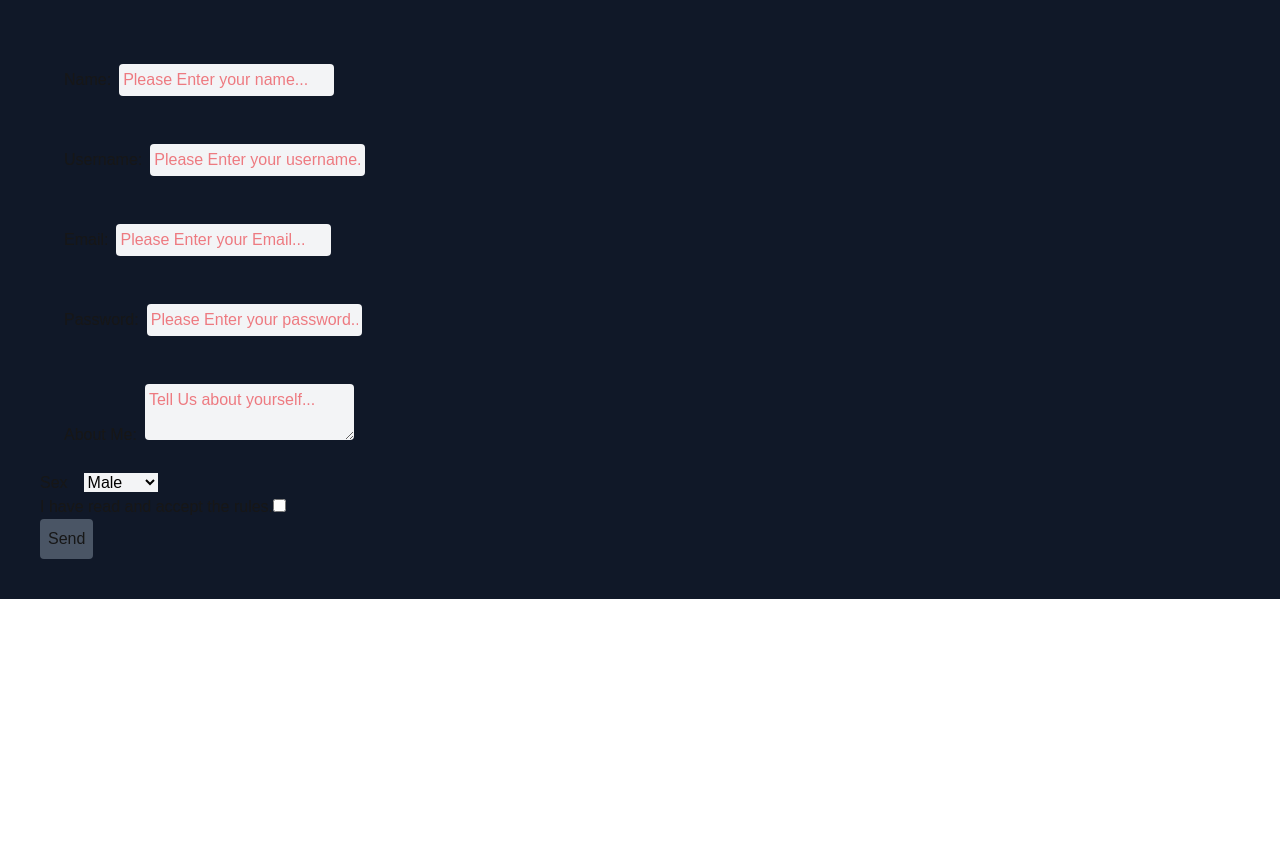
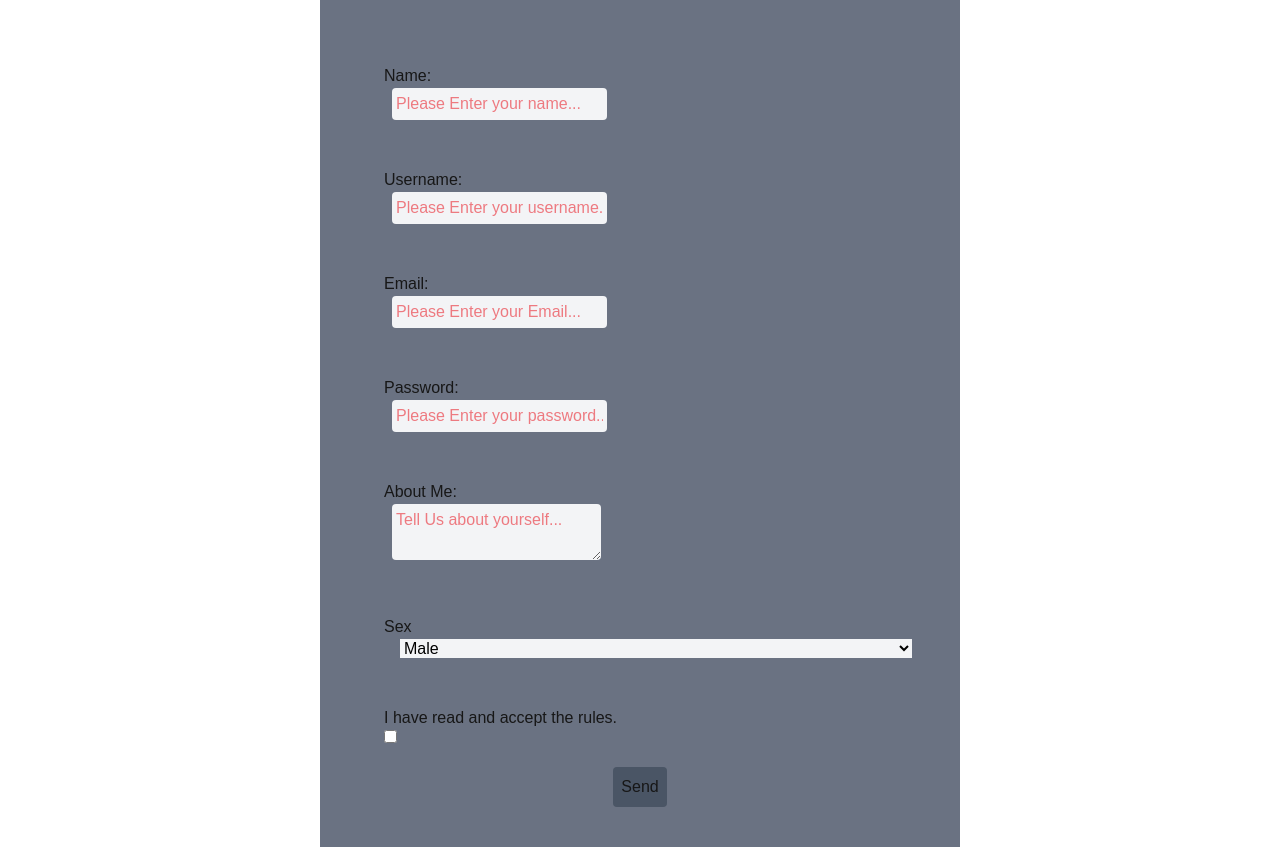
Before and after one commit to ehsanmadadi94/Ecommerce-website-with-react, a Next.js app: page /signup in a window 1280 px wide. Before the commit the page ends 800 px from the top, so only its background shows below. Built offline with nearby package versions, Linux system fonts and the light colour scheme.

Commit message:
style before chatgpt style-30-10-1404

```diff
--- a/src/components/myTextInput.tsx
+++ b/src/components/myTextInput.tsx
@@ -23,11 +23,11 @@ const MyTextInput = ({ name, label, type, placeholder, ...rest }: MyTextInputPro
   }
 
   return (
-    <div className="p-6">
-      <label htmlFor={name} >{label}</label>
-      <Field {...fieldProps} />
-      <ErrorMessage name={name} />
-    </div>
+    <>
+    <label className="block" htmlFor={name} >{label}</label>
+    <Field className="block" {...fieldProps} />
+    <ErrorMessage className="block" name={name} />
+    </>
   );
 };
 
--- a/src/pages/signup/index.tsx
+++ b/src/pages/signup/index.tsx
@@ -71,8 +71,8 @@ export default function SignUp(){
     }
 
     return(
-        <>
-        <Formik
+        <div className="bg-gray-500 w-2/4 h-2/4 p-10 d-flex flex-col justify-center  justify-items-center justify-self-center">
+          <Formik
       initialValues={{
       name:'',
       username:'',
@@ -83,38 +83,38 @@ export default function SignUp(){
     validationSchema={registerFormSchema}
     onSubmit={submithandler}
       >
-        <Form  className="bg-gray-900  p-10">
-        <div>
+        <Form className="w-full" >
+        <div className="p-6">
           <MyTextInput name='name' label='Name:' type='text' placeholder='Please Enter your name...'/>
         </div>
-        <div>
+        <div className="p-6">
           <MyTextInput name='username' label='Username:' type='text' placeholder='Please Enter your username...'/>
         </div>
-        <div>
+        <div className="p-6">
           <MyTextInput name='email' label='Email:' type='email' placeholder='Please Enter your Email...'/>
         </div>
-        <div>
+        <div className="p-6">
           <MyTextInput name='password' label='Password:' type='password' placeholder='Please Enter your password...'/>
         </div>
-        <div>
+        <div className="p-6">
           <MyTextInput name='about' label='About Me:' type='textarea' placeholder='Tell Us about yourself...'/>
         </div>
-        <div>
-          <label htmlFor="gender">Sex</label>
-          <Field name='gender' as='select' className='bg-gray-100 mx-4 text-black'>
+        <div className="p-6">
+          <label className="block" htmlFor="gender">Sex</label>
+          <Field name='gender'  as='select' className='bg-gray-100 mx-4 text-black block w-full'>
             <option value='male'>Male</option>
             <option value='female'>Female</option>
           </Field>
           <ErrorMessage name='gender'/>
         </div>
-        <div>
-          <label htmlFor="rule">I have read and accept the rules.</label>
-          <Field type='checkbox' name='rule'/>
+        <div className="p-6">
+          <label className="block" htmlFor="rule">I have read and accept the rules.</label>
+          <Field className="block" type='checkbox' name='rule'/>
           <ErrorMessage name='rule'/>
         </div>
-        <button type="submit" className="bg-gray-600 p-2 rounded bordered border-red-500 m-auto ">Send</button>
+        <button type="submit" className="bg-gray-600 p-2 rounded bordered border-red-500 m-auto block">Send</button>
       </Form>
       </Formik>
-        </>
+        </div>
     )
 }
```
